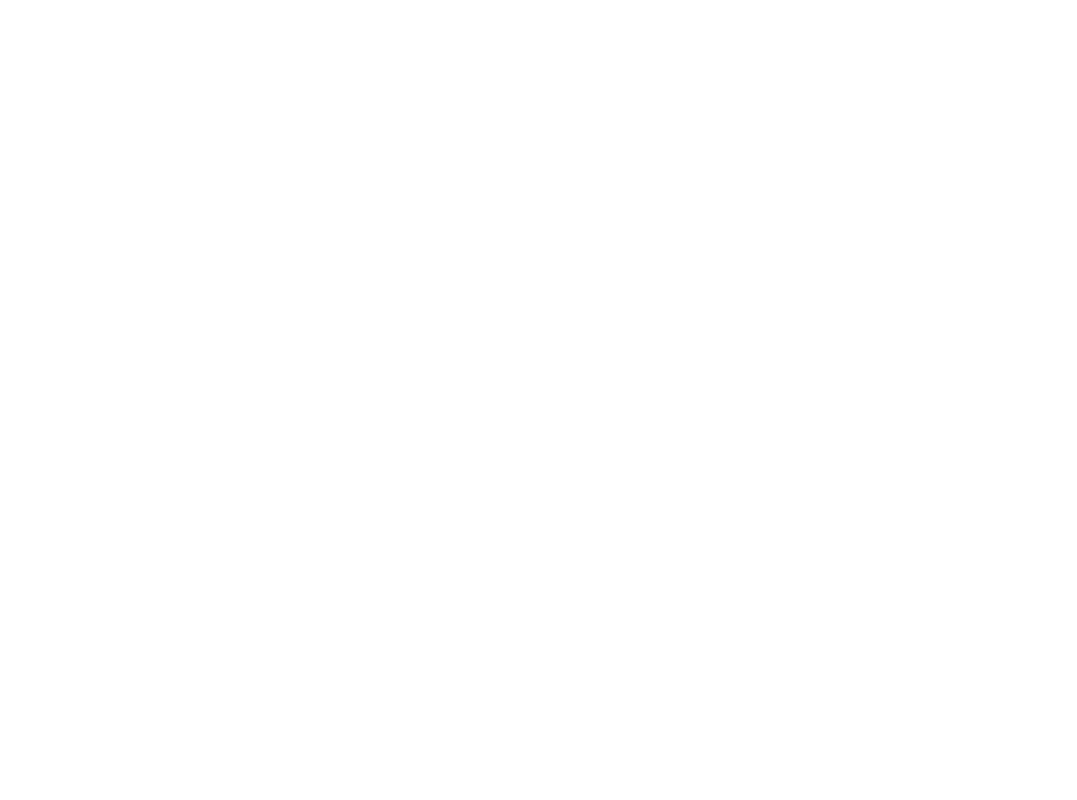
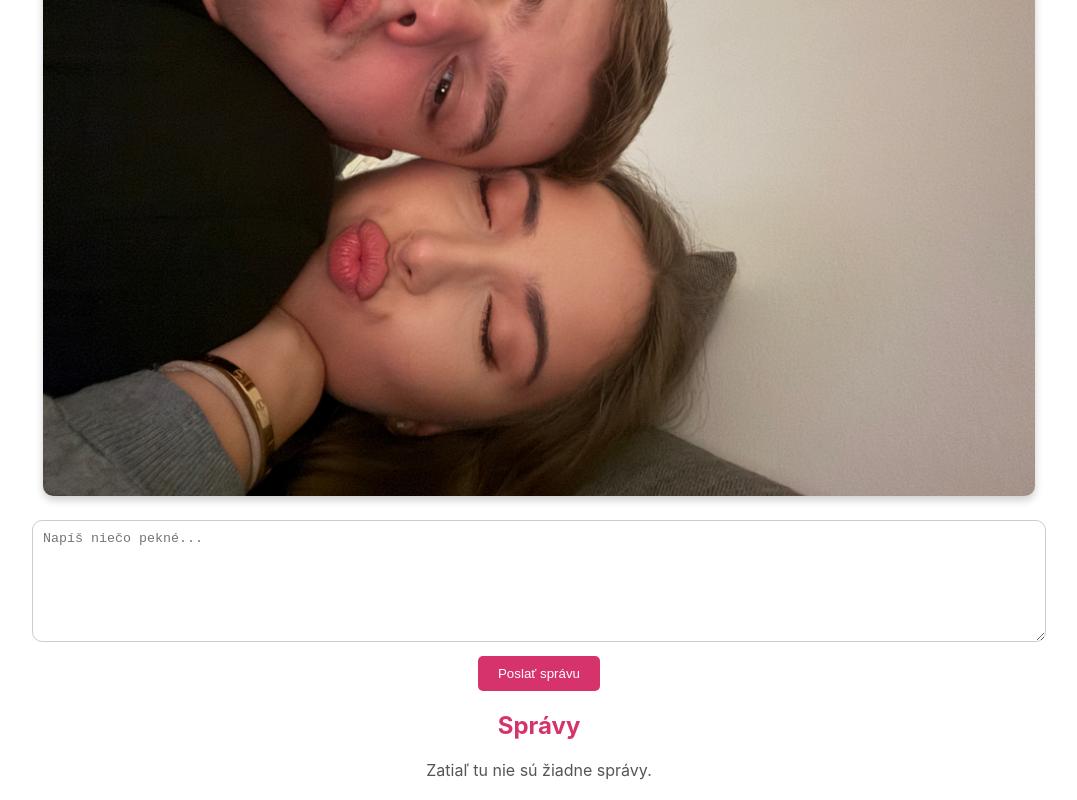
Before and after one commit to mt798jx/Emma, a React (Create React App) app: page / in a window 1280 px wide. Shown: the part 390-1190 px from the top of the page, without its empty margins (101-1178 px from the left). Before the commit the page ends 800 px from the top, so only its background shows below. Built offline with nearby package versions, Linux system fonts and the light colour scheme.

Commit message:
skeleton 1.2

```diff
--- a/src/App.js
+++ b/src/App.js
@@ -1,11 +1,37 @@
-import './App.css';
+import React, { useState, useEffect } from 'react';
+import Header from './components/Header';
+import ImageSection from './components/ImageSection';
+import MessageForm from './components/MessageForm';
+import MessageList from './components/MessageList';
+import image from './assets/image.jpg';
 
 function App() {
-  return (
-    <div className="App">
-      emma
-    </div>
-  );
+    const [messages, setMessages] = useState(() => {
+        const savedMessages = localStorage.getItem('messages');
+        return savedMessages ? JSON.parse(savedMessages) : [];
+    });
+
+    function addMessage(newMessage) {
+        const updatedMessages = [...messages, newMessage];
+        setMessages(updatedMessages);
+        localStorage.setItem('messages', JSON.stringify(updatedMessages));
+    }
+
+    useEffect(() => {
+        const savedMessages = localStorage.getItem('messages');
+        if (savedMessages) {
+            setMessages(JSON.parse(savedMessages));
+        }
+    }, []);
+
+    return (
+        <div>
+            <Header />
+            <ImageSection image={image} />
+            <MessageForm addMessage={addMessage} />
+            <MessageList messages={messages} />
+        </div>
+    );
 }
 
 export default App;
--- /dev/null
+++ b/src/components/Header.js
@@ -0,0 +1,11 @@
+import React from 'react';
+
+function Header() {
+    return (
+        <header style={{ textAlign: 'center', padding: '20px', backgroundColor: '#ffcccb' }}>
+            <h1 style={{ color: '#d6336c' }}>Pre moju ❤️</h1>
+        </header>
+    );
+}
+
+export default Header;
--- /dev/null
+++ b/src/components/ImageSection.js
@@ -0,0 +1,15 @@
+import React from 'react';
+
+function ImageSection({ image }) {
+    return (
+        <div style={{ textAlign: 'center', margin: '20px' }}>
+            <img
+                src={image}
+                alt="Pre moju lásku"
+                style={{ width: '80%', borderRadius: '10px', boxShadow: '0px 4px 8px rgba(0, 0, 0, 0.2)' }}
+            />
+        </div>
+    );
+}
+
+export default ImageSection;
--- /dev/null
+++ b/src/components/MessageForm.js
@@ -0,0 +1,47 @@
+import React, { useState } from 'react';
+
+function MessageForm({ addMessage }) {
+    const [message, setMessage] = useState('');
+
+    function handleSubmit(e) {
+        e.preventDefault();
+        if (message.trim()) {
+            addMessage(message);
+            setMessage('');
+        }
+    }
+
+    return (
+        <form onSubmit={handleSubmit} style={{ textAlign: 'center', margin: '20px' }}>
+      <textarea
+          value={message}
+          onChange={(e) => setMessage(e.target.value)}
+          placeholder="Napíš niečo pekné..."
+          style={{
+              width: '80%',
+              height: '100px',
+              borderRadius: '10px',
+              padding: '10px',
+              border: '1px solid #ccc',
+          }}
+      />
+            <br />
+            <button
+                type="submit"
+                style={{
+                    marginTop: '10px',
+                    padding: '10px 20px',
+                    backgroundColor: '#d6336c',
+                    color: 'white',
+                    border: 'none',
+                    borderRadius: '5px',
+                    cursor: 'pointer',
+                }}
+            >
+                Poslať správu
+            </button>
+        </form>
+    );
+}
+
+export default MessageForm;
--- /dev/null
+++ b/src/components/MessageList.js
@@ -0,0 +1,32 @@
+import React from 'react';
+
+function MessageList({ messages }) {
+    return (
+        <div style={{ textAlign: 'center', margin: '20px' }}>
+            <h2 style={{ color: '#d6336c' }}>Správy</h2>
+            {messages.length === 0 ? (
+                <p style={{ color: '#555' }}>Zatiaľ tu nie sú žiadne správy.</p>
+            ) : (
+                <ul style={{ listStyleType: 'none', padding: '0' }}>
+                    {messages.map((msg, index) => (
+                        <li
+                            key={index}
+                            style={{
+                                backgroundColor: '#ffcccb',
+                                margin: '10px auto',
+                                padding: '10px',
+                                borderRadius: '5px',
+                                maxWidth: '500px',
+                                textAlign: 'left',
+                            }}
+                        >
+                            {msg}
+                        </li>
+                    ))}
+                </ul>
+            )}
+        </div>
+    );
+}
+
+export default MessageList;
```
Also changed, not shown: src/assets/image.jpg (added).
